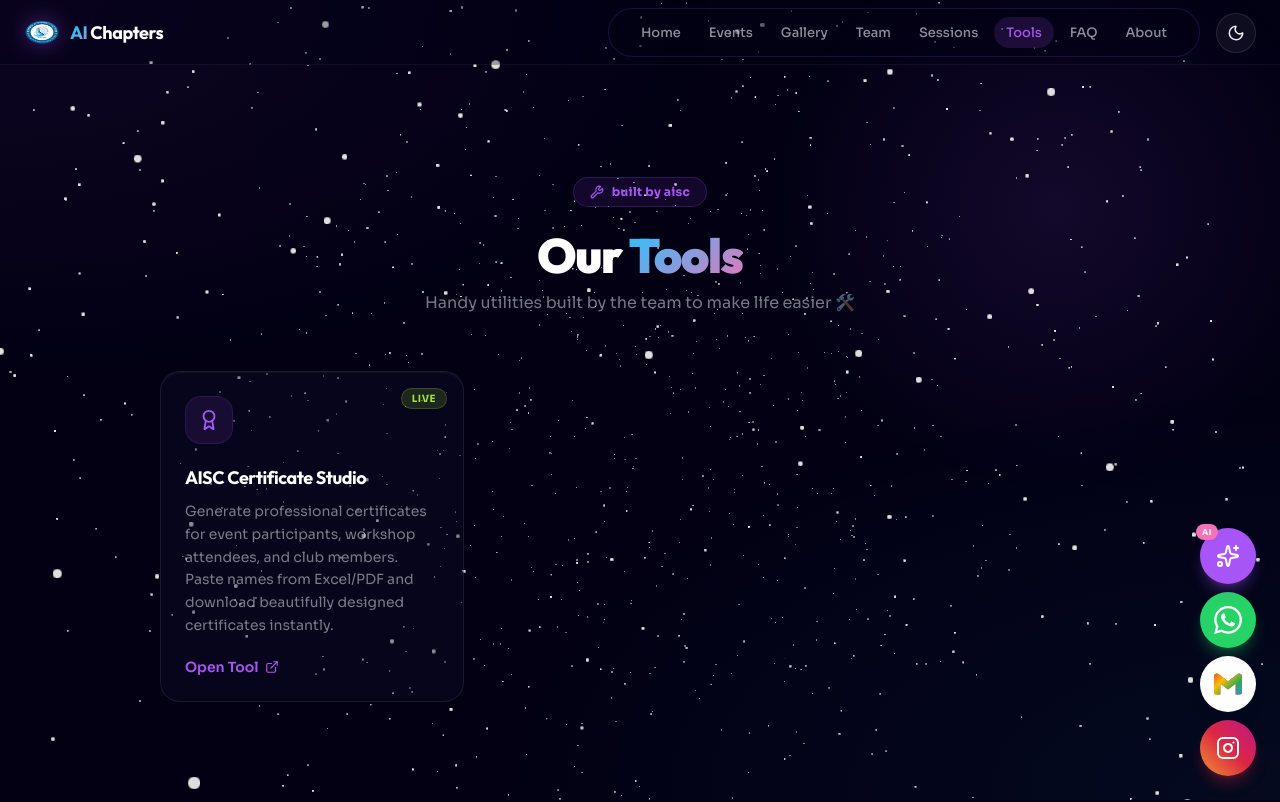
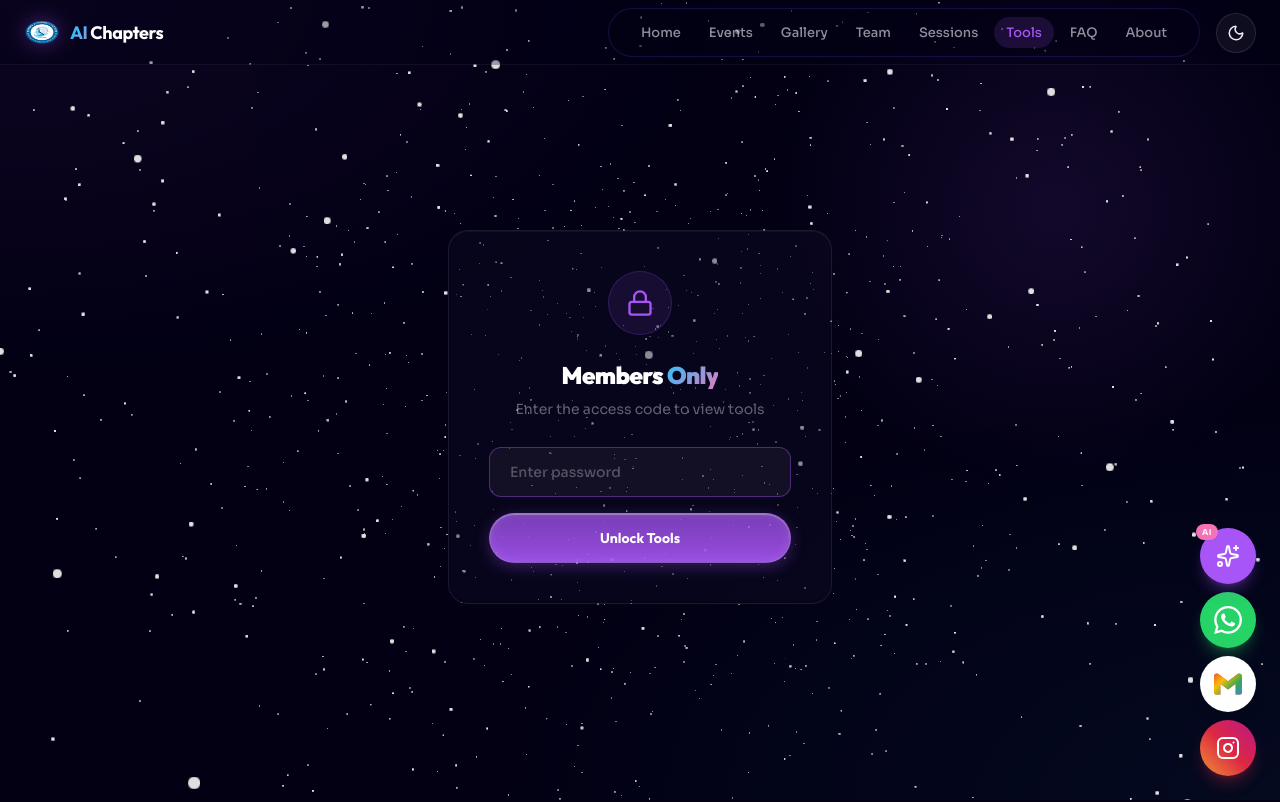
Before and after one commit to chiragbehere/ai-student-chapters-website, a React (Vite) app: page /tools in a window 1280 px wide. Shown: the top 802 px of the page. Built offline with nearby package versions, Linux system fonts and the light colour scheme; a web font is replaced by a local one.

Commit message:
feat: add password protection to Tools page

```diff
--- a/src/pages/Tools.tsx
+++ b/src/pages/Tools.tsx
@@ -1,7 +1,10 @@
-import { motion } from 'framer-motion';
+import { useState } from 'react';
+import { motion, AnimatePresence } from 'framer-motion';
 import type { Variants } from 'framer-motion';
-import { Wrench, Award, ExternalLink } from 'lucide-react';
+import { Wrench, Award, ExternalLink, Lock, ShieldCheck } from 'lucide-react';
 import SEO from '../components/SEO';
+
+const PASSWORD = 'member@aisc';
 
 const containerVariants: Variants = {
   hidden: { opacity: 0 },
@@ -30,9 +33,98 @@ const tools = [
 ];
 
 const Tools = () => {
+  const [isUnlocked, setIsUnlocked] = useState(false);
+  const [password, setPassword] = useState('');
+  const [error, setError] = useState(false);
+  const [shaking, setShaking] = useState(false);
+
+  const handleSubmit = (e: React.FormEvent) => {
+    e.preventDefault();
+    if (password === PASSWORD) {
+      setError(false);
+      setIsUnlocked(true);
+    } else {
+      setError(true);
+      setShaking(true);
+      setTimeout(() => setShaking(false), 500);
+    }
+  };
+
   return (
     <div className="w-full relative min-h-screen pt-28 pb-24 z-10 transition-colors duration-300">
       <SEO title="Tools" description="Explore useful tools built by AI Student Chapters — certificate generators, AI utilities, and more." />
+
+      <AnimatePresence mode="wait">
+        {!isUnlocked ? (
+          /* ═══ Password Gate ═══ */
+          <motion.div
+            key="lock"
+            initial={{ opacity: 0 }}
+            animate={{ opacity: 1 }}
+            exit={{ opacity: 0, scale: 0.95 }}
+            transition={{ duration: 0.3 }}
+            className="flex items-center justify-center min-h-[60vh] px-4"
+          >
+            <motion.div
+              className="glass-panel p-8 sm:p-10 max-w-sm w-full text-center"
+              initial={{ opacity: 0, y: 30 }}
+              animate={{ opacity: 1, y: 0 }}
+              transition={{ duration: 0.5, delay: 0.1 }}
+            >
+              {/* Lock Icon */}
+              <div className="w-16 h-16 rounded-full bg-primary/10 border border-primary/20 flex items-center justify-center mx-auto mb-6">
+                <Lock size={28} className="text-primary" />
+              </div>
+
+              <h2 className="text-2xl font-black font-heading text-heading mb-2">
+                Members <span className="grad-text">Only</span>
+              </h2>
+              <p className="text-foreground/40 text-sm mb-7">
+                Enter the access code to view tools
+              </p>
+
+              <form onSubmit={handleSubmit} className="space-y-4">
+                <motion.div
+                  animate={shaking ? { x: [0, -10, 10, -10, 10, 0] } : {}}
+                  transition={{ duration: 0.4 }}
+                >
+                  <input
+                    type="password"
+                    value={password}
+                    onChange={(e) => { setPassword(e.target.value); setError(false); }}
+                    placeholder="Enter password"
+                    className="w-full px-5 py-3.5 rounded-xl bg-foreground/5 border border-border/15 text-heading text-sm font-medium placeholder:text-foreground/30 focus:outline-none focus:border-primary/40 focus:bg-foreground/8 transition-all duration-300"
+                    autoFocus
+                  />
+                </motion.div>
+
+                {error && (
+                  <motion.p
+                    initial={{ opacity: 0, y: -5 }}
+                    animate={{ opacity: 1, y: 0 }}
+                    className="text-coral text-xs font-medium"
+                  >
+                    Incorrect password. Please try again.
+                  </motion.p>
+                )}
+
+                <button
+                  type="submit"
+                  className="genz-btn-primary w-full py-3.5 text-sm"
+                >
+                  Unlock Tools
+                </button>
+              </form>
+            </motion.div>
+          </motion.div>
+        ) : (
+          /* ═══ Tools Content ═══ */
+          <motion.div
+            key="content"
+            initial={{ opacity: 0, y: 20 }}
+            animate={{ opacity: 1, y: 0 }}
+            transition={{ duration: 0.5 }}
+          >
             <div className="max-w-5xl mx-auto px-4 sm:px-6 lg:px-8">
 
               {/* Header */}
@@ -60,8 +152,9 @@ const Tools = () => {
                   initial={{ opacity: 0, y: 20 }}
                   animate={{ opacity: 1, y: 0 }}
                   transition={{ duration: 0.4, delay: 0.1 }}
-            className="text-foreground/50 text-base max-w-lg mx-auto"
+                  className="text-foreground/50 text-base max-w-lg mx-auto flex items-center justify-center gap-2"
                 >
+                  <ShieldCheck size={16} className="text-lime" />
                   Handy utilities built by the team to make life easier 🛠️
                 </motion.p>
               </div>
@@ -116,6 +209,9 @@ const Tools = () => {
               </motion.div>
 
             </div>
+          </motion.div>
+        )}
+      </AnimatePresence>
     </div>
   );
 };
```
Lines whose indentation alone changed are shown as unchanged.
